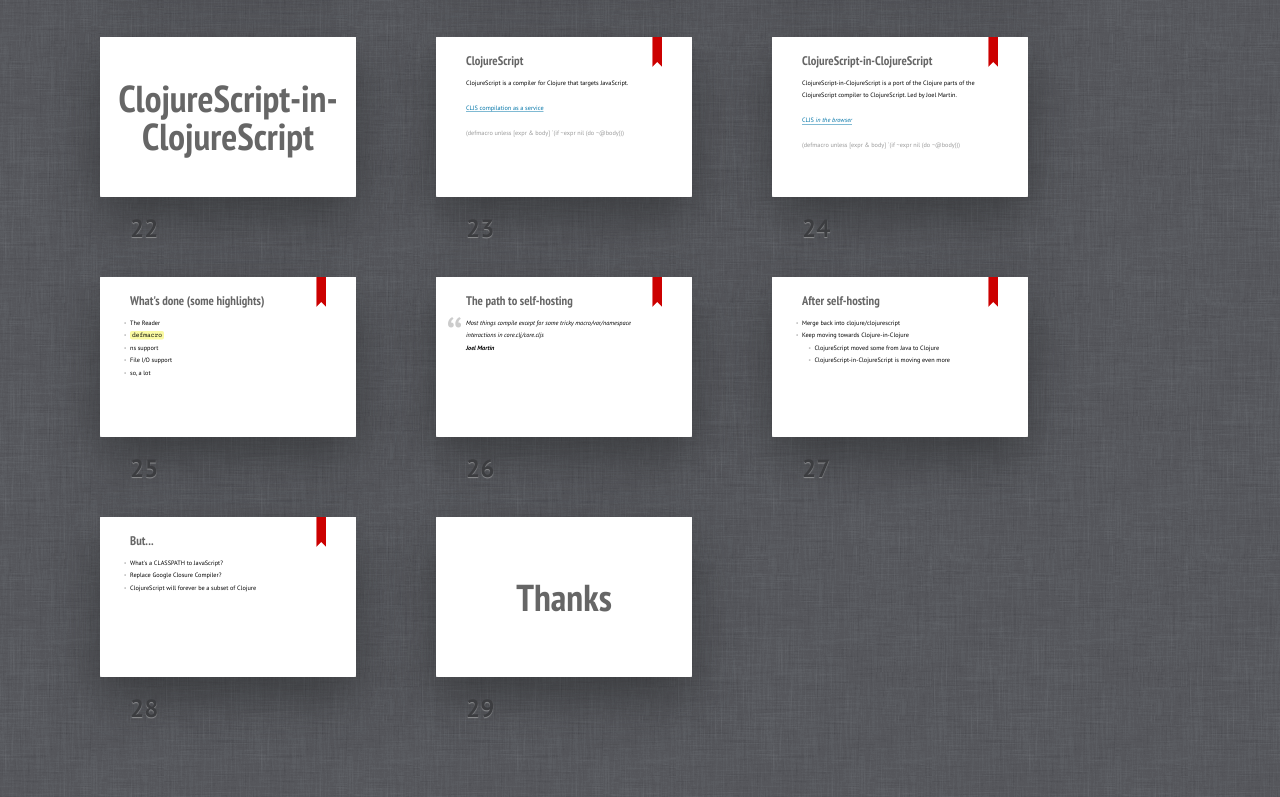
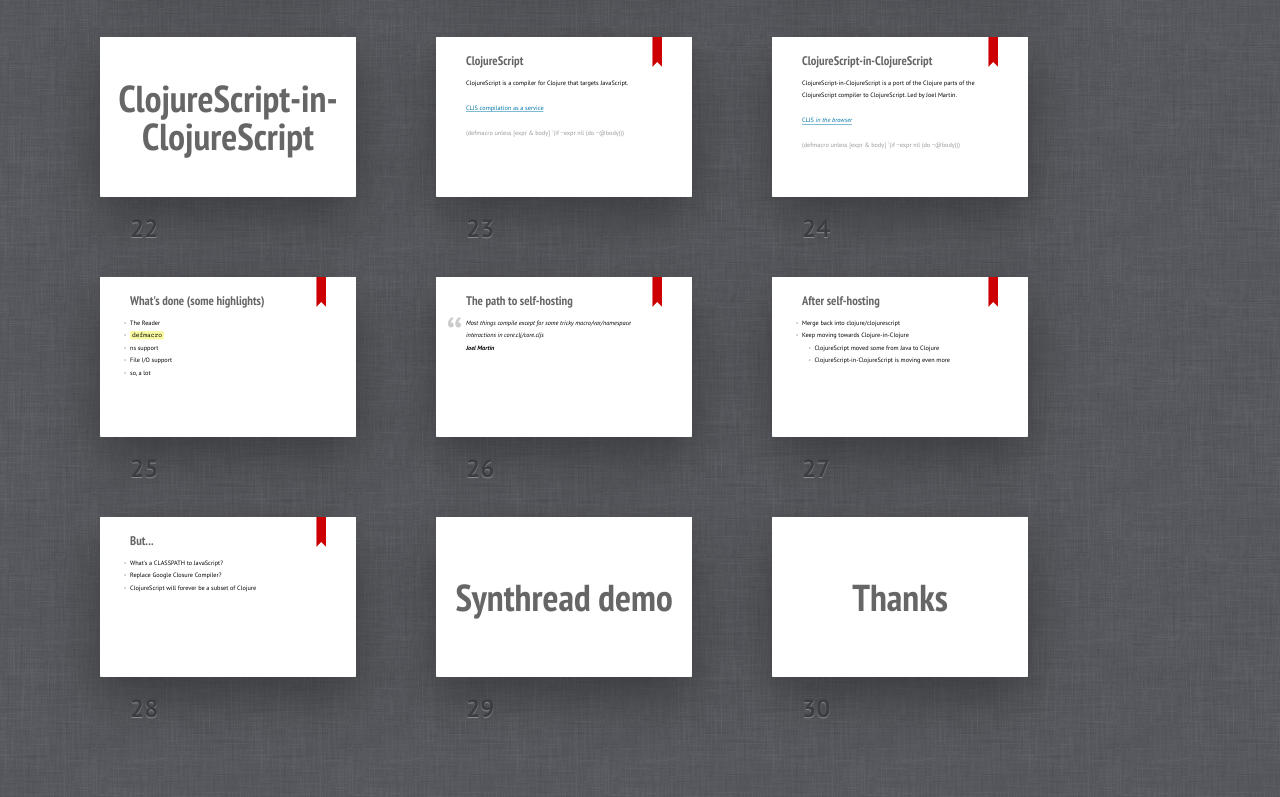
Before and after one commit to tie-rack/clojure-west-lispnyc, a plain HTML site: page index.html in a window 1280 px wide. Shown: the part 1873-2670 px from the top of the page. Drawn offline with Linux system fonts and the light colour scheme.

Commit message:
Synthread demo slide

```diff
--- a/index.html
+++ b/index.html
@@ -274,6 +274,9 @@
     </ul>
   </div></section>
   <section class="slide shout"><div>
+    <h2>Synthread demo</h2>
+  </div></section>
+  <section class="slide shout"><div>
     <h2>Thanks</h2>
   </div></section>
 	<!--
```
